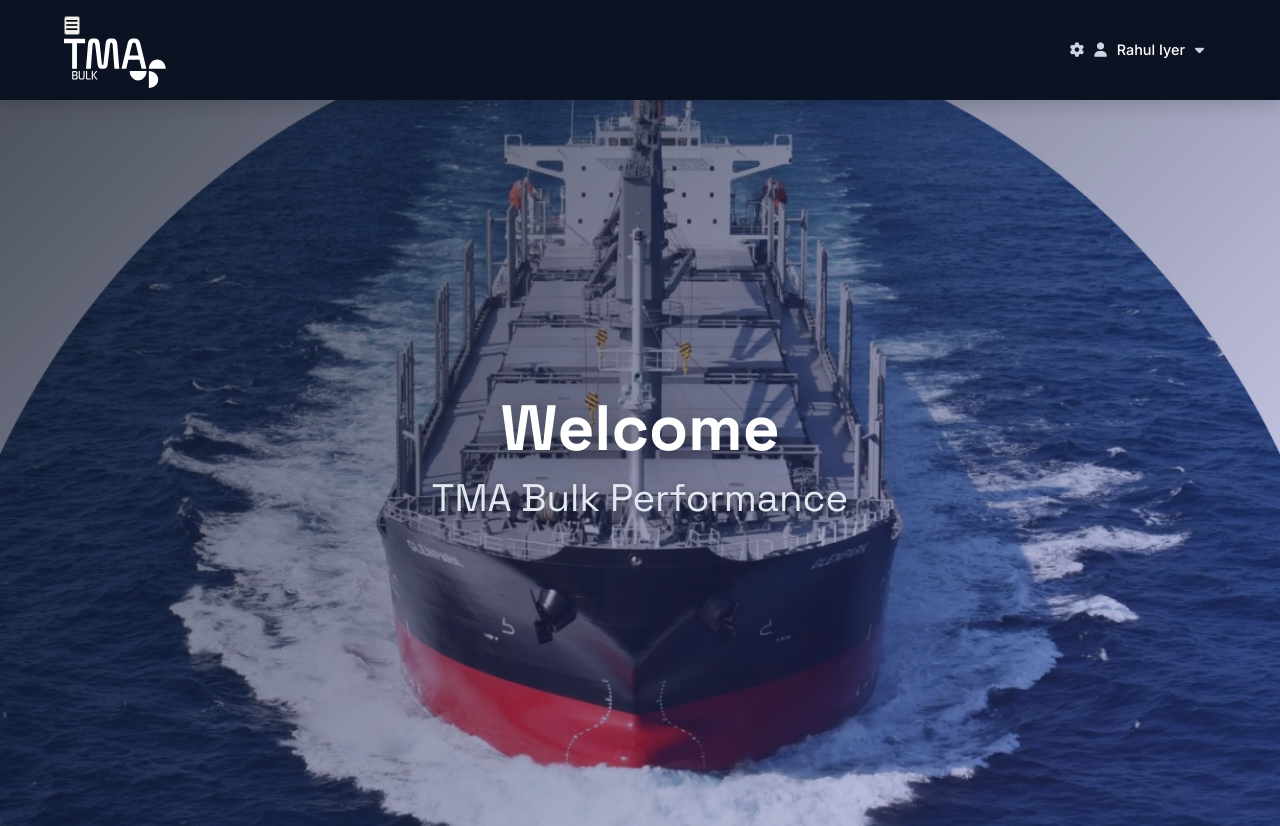
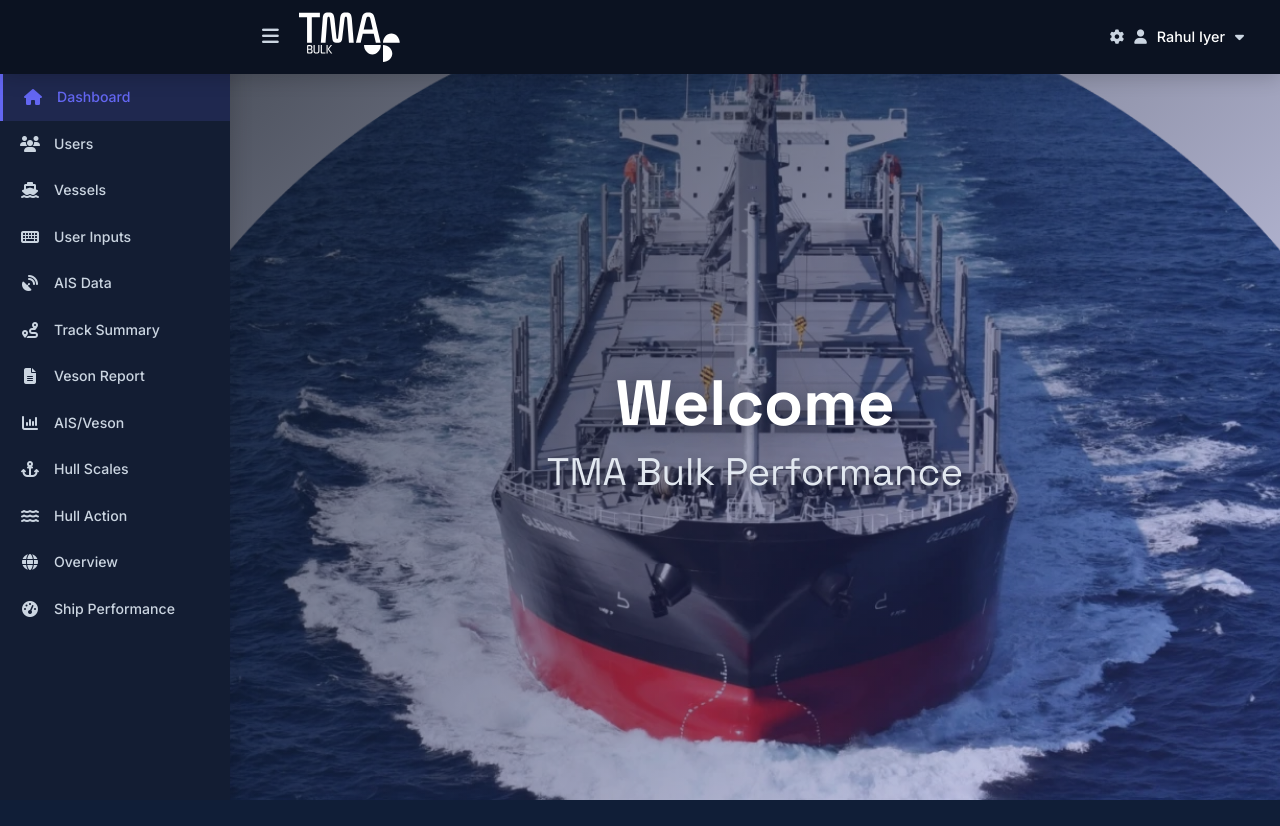
Before and after one commit to manisvs5550/tmabulk360, a Flask app: page /dashboard in a window 1280 px wide. After the commit the page ends 800 px from the top, so only its background shows below. Run offline with Flask 3, Linux system fonts and the light colour scheme; the visitor is signed in with stand-in values (Sample User, id 1); parts of the project's set-up code (start-up, migrations or seed data) failed here and were passed over.

Commit message:
Add sidebar CSS styles for navigation menu

```diff
--- a/static/css/dashboard.css
+++ b/static/css/dashboard.css
@@ -16,6 +16,142 @@
     background: var(--navy, #0b1221);
     padding: 12px 0;
     box-shadow: 0 2px 20px rgba(0, 0, 0, 0.2);
+}
+
+/* ---------- NAV LEFT (hamburger + logo) ---------- */
+.nav-left {
+    display: flex;
+    align-items: center;
+    gap: 12px;
+}
+
+.sidebar-toggle {
+    background: none;
+    border: none;
+    color: #cbd5e1;
+    color: var(--slate-300, #cbd5e1);
+    font-size: 1.2rem;
+    cursor: pointer;
+    padding: 6px 8px;
+    border-radius: var(--radius);
+    transition: background var(--transition), color var(--transition);
+}
+
+.sidebar-toggle:hover {
+    background: rgba(255, 255, 255, 0.08);
+    color: #ffffff;
+    color: var(--white, #ffffff);
+}
+
+/* ---------- SIDEBAR ---------- */
+.sidebar {
+    position: fixed;
+    top: 62px;
+    left: 0;
+    width: 230px;
+    height: calc(100vh - 62px);
+    background: var(--navy-light, #131d33);
+    z-index: 9998;
+    overflow-y: auto;
+    overflow-x: hidden;
+    transition: width 0.3s ease;
+    box-shadow: 2px 0 20px rgba(0, 0, 0, 0.15);
+}
+
+.sidebar.collapsed {
+    width: 60px;
+}
+
+.sidebar-nav {
+    display: flex;
+    flex-direction: column;
+    padding: 12px 0;
+}
+
+.sidebar-link {
+    display: flex;
+    align-items: center;
+    gap: 14px;
+    padding: 12px 20px;
+    color: var(--slate-300, #cbd5e1);
+    text-decoration: none;
+    font-family: 'Inter', sans-serif;
+    font-size: 0.88rem;
+    font-weight: 500;
+    white-space: nowrap;
+    transition: background var(--transition), color var(--transition);
+}
+
+.sidebar-link i {
+    font-size: 1rem;
+    min-width: 20px;
+    text-align: center;
+}
+
+.sidebar-link:hover {
+    background: rgba(255, 255, 255, 0.06);
+    color: var(--white, #ffffff);
+}
+
+.sidebar-link.active {
+    background: rgba(99, 102, 241, 0.15);
+    color: var(--indigo, #6366f1);
+    border-left: 3px solid var(--indigo, #6366f1);
+}
+
+.sidebar.collapsed .sidebar-link span {
+    display: none;
+}
+
+.sidebar.collapsed .sidebar-link {
+    justify-content: center;
+    padding: 12px 0;
+}
+
+/* ---------- BODY SHIFT FOR SIDEBAR ---------- */
+body {
+    padding-left: 230px;
+    transition: padding-left 0.3s ease;
+}
+
+body.sidebar-collapsed {
+    padding-left: 60px;
+}
+
+.dashboard-navbar {
+    padding-left: 230px;
+    transition: padding-left 0.3s ease;
+}
+
+body.sidebar-collapsed .dashboard-navbar {
+    padding-left: 60px;
+}
+
+/* ---------- RESPONSIVE: SIDEBAR ---------- */
+@media (max-width: 768px) {
+    .sidebar {
+        transform: translateX(-100%);
+        width: 230px;
+    }
+
+    .sidebar.collapsed {
+        transform: translateX(-100%);
+        width: 230px;
+    }
+
+    .sidebar.mobile-open {
+        transform: translateX(0);
+    }
+
+    body,
+    body.sidebar-collapsed {
+        padding-left: 0;
+    }
+
+    .dashboard-navbar,
+    body.sidebar-collapsed .dashboard-navbar {
+        padding-left: 0;
+    }
 }
 
 /* ---------- NAV ICONS ---------- */
```
